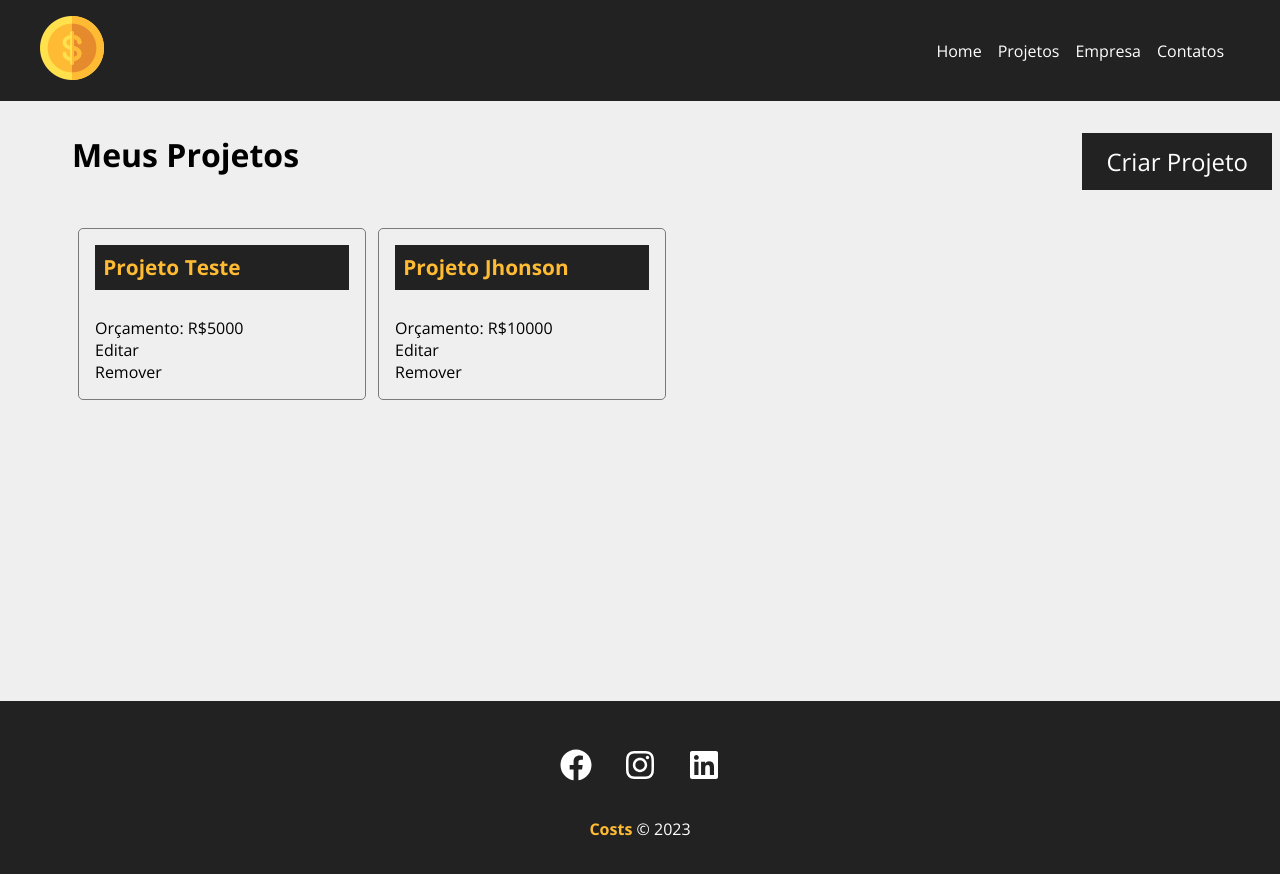
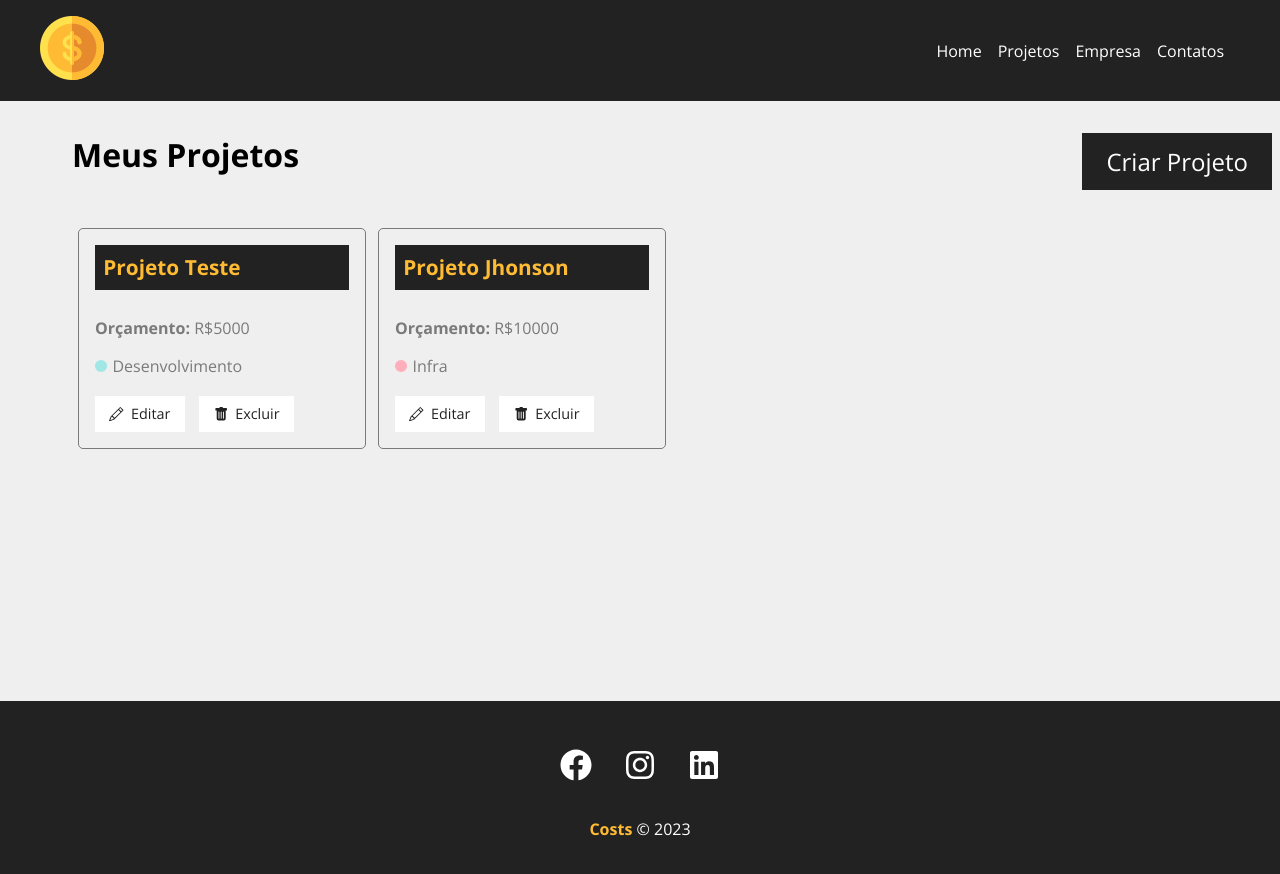
Before and after one commit to SilasPDJ/react-costs-project, a React (Create React App) app in the folder costs/: page /projects in a window 1280 px wide. Shown: the top 874 px of the page. Built offline with nearby package versions, Linux system fonts and the light colour scheme; data requests are answered from the project's data file.

Commit message:
finish #27

```diff
--- a/costs/src/components/pages/Projects.js
+++ b/costs/src/components/pages/Projects.js
@@ -34,7 +34,7 @@ export default function Projects() {
     <div className={styles.project_container}>
       <div className={styles.title_container}>
         <h1>Meus Projetos</h1>
-        <LinkButton to="/newproject" text="Criar Projeto" />
+        <LinkButton to="/new_project" text="Criar Projeto" />
       </div>
 
       {message && <Message msg={message} type='success' duration={3000} />}
@@ -42,7 +42,7 @@ export default function Projects() {
         {projects.length > 0 &&
           projects.map((project) => (
 
-            < ProjectCard id={project.id} name={project.name} budget={project.budget} category={project.category} />
+            < ProjectCard id={project.id} name={project.name} budget={project.budget} category={project.category.name} />
           ))}
       </Container>
 
--- a/costs/src/components/project/ProjectCard.js
+++ b/costs/src/components/project/ProjectCard.js
@@ -1,18 +1,25 @@
 import React from 'react'
 import styles from './ProjectCard.module.css'
 import { BsPencil, BsFillTrashFill } from 'react-icons/bs'
+import { Link } from 'react-router-dom'
 
 export default function ProjectCard({ id, name, budget, category, handlerRemove }) {
-
   return (
     <div key={id} className={styles.project_card}>
       <h4>{name}</h4>
       <p>
         <span>Orçamento: </span> R${budget}
       </p>
-      <div>
-        <p>Editar</p>
-        <p>Remover</p>
+      <p className={styles.category_text}>
+        <span className={`${styles[category.toLowerCase()]}`}>&nbsp;&nbsp;&nbsp;</span> {category}
+      </p>
+      <div className={styles.project_card_actions}>
+        <Link to="/">
+          <BsPencil />Editar
+        </Link>
+        <button>
+          <BsFillTrashFill /> Excluir
+        </button>
       </div>
 
     </div>
--- a/costs/src/components/project/ProjectCard.module.css
+++ b/costs/src/components/project/ProjectCard.module.css
@@ -13,3 +13,75 @@
     margin-bottom: 1.3em;
     font-size: 1.3em;
 }
+
+.project_card p {
+    color: #7a7a7a;
+    margin-bottom: 1em;
+}
+
+.project_card p span {
+    font-weight: bold;
+}
+
+.category_text {
+    display: flex;
+    align-items: center;
+}
+
+.category_text span {
+    display: block width 12px;
+    height: 12px;
+    border-radius: 50%;
+    background-color: #ccc;
+    margin-right: 5px;
+}
+
+.category_text .infra {
+    background-color: #ffaebc;
+}
+
+.category_text .desenvolvimento {
+    background-color: #a0e7e5;
+}
+
+.category_text .design {
+    background-color: #b4f8c8;
+}
+
+.category_text .planejamento {
+    background-color: #fbe7c6;
+
+}
+
+.project_card_actions {
+    margin-top: 1.2em;
+    display: flex;
+    align-items: center;
+}
+
+.project_card_actions a,
+.project_card_actions button {
+    text-decoration: none;
+    border: none;
+    background-color: #fff;
+    color: #222;
+    font-size: .9em;
+    padding: .6em 1em;
+    margin-right: 1em;
+    cursor: pointer;
+    paint-order: 1px solid #222;
+    display: flex;
+    align-items: center;
+    justify-content: center;
+    transition: .5s;
+}
+
+.project_card_actions svg {
+    margin-right: .5em;
+}
+
+.project_card_actions a:hover,
+.project_card_actions button:hover {
+    background-color: #222;
+    color: #ffbb33;
+}
```
Also changed, not shown: costs/src/components/form/Loading.js (added, +9 -0 lines), costs/src/components/form/Loading.module.css (added, +19 -0 lines), 2 other files (tests, documents, lock files or other folders).
